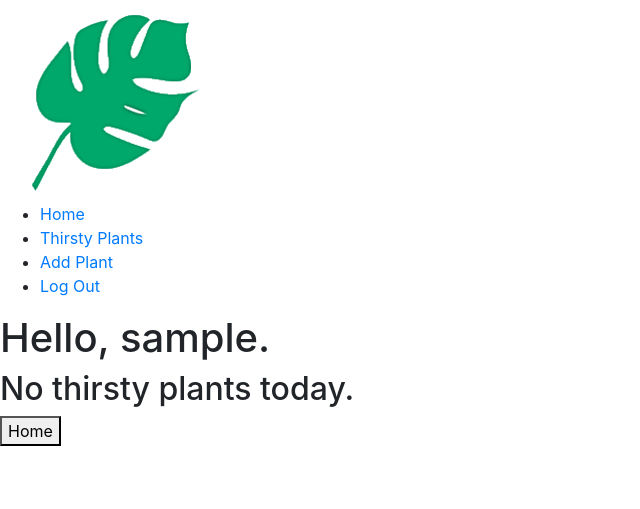
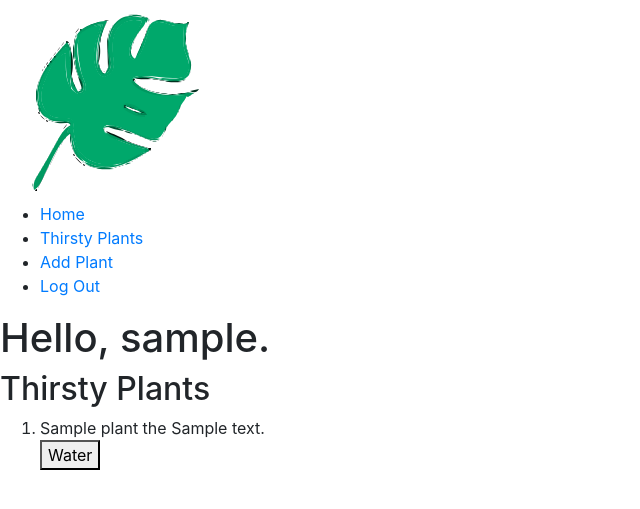
Before and after one commit to erinepolley/Capstone-Back-End, a Django app: page / in a window 1280 px wide. Shown: the top 509 px of the page, without its empty margins (0-640 px from the left). Run offline with Django 3.2, Linux system fonts and the light colour scheme; a user stored in the database is signed in; tables that the repository leaves empty hold one stand-in row (values such as "Sample post"); parts of the project's set-up code (start-up, migrations or seed data) failed here and were passed over; some libraries are stand-ins or nearby versions.

Commit message:
fixed conditional in watering template. Changed water button to route to watering view instead of list view

```diff
--- a/backendapp/templates/plant_watering.html
+++ b/backendapp/templates/plant_watering.html
@@ -2,7 +2,7 @@
 
 {% block content %}
     <h1>Hello, {{ current_user.username }}.</h1>
-    {% if plant in thirsty_plants %}
+    {% if thirsty_plants %}
     <h2>Thirsty Plants</h2>
         <ol>
         {% for plant in thirsty_plants %}
@@ -16,7 +16,7 @@
         </ol>
     {% else %}
         <h2>No thirsty plants today.</h2>
-        <form action="{% url 'backendapp:home' %}" method="GET">
+        <form action="{% url 'backendapp:watering' %}" method="GET">
         {% csrf_token %}
         <button class="home-button">Home</button>
         </form>
--- a/backendapp/templates/shared/base.html
+++ b/backendapp/templates/shared/base.html
@@ -16,7 +16,7 @@
 <body>
 
     <nav id="site-nav">
-        <img class="logo" src="{% static 'images/GoodLeaf.png' %}" alt="PlantPal logo">
+        <img class="logo" src="{% static 'images/GoodLeaf.svg' %}" alt="PlantPal logo">
         <ul class="navList">
             <li class="navList__route"><a href="{% url 'backendapp:home' %}">Home</a></li>
             <li class="navList__route"><a href="{% url 'backendapp:watering' %}">Thirsty Plants</a></li>
--- a/backendapp/views/plants/detail.py
+++ b/backendapp/views/plants/detail.py
@@ -65,4 +65,4 @@ def plant_details(request, plant_id):
                 plant_id = plant.id
             )
             new_wateringevent.save()
-            return redirect(reverse('backendapp:home'))
+            return redirect(reverse('backendapp:watering'))
--- a/backendapp/views/plants/watering.py
+++ b/backendapp/views/plants/watering.py
@@ -35,7 +35,7 @@ def watering_list(request):
 			if dateThatPlantNeedsToBeWatered <= justTodaysDate:
 				listOfThirstyPlants.append(plant)
 				print(listOfThirstyPlants)
-				# print(f'{plant.name} the {plant.description} needs to be watered!')
+				print(f'{plant.name} the {plant.description} needs to be watered!')
 			else:
 				print(f'{plant.name} the {plant.description} is fine.')
 		#Let's send these thirsty plants to a template to let the user know!
```
Also changed, not shown: backendapp/static/images/GoodLeaf.svg (added).
